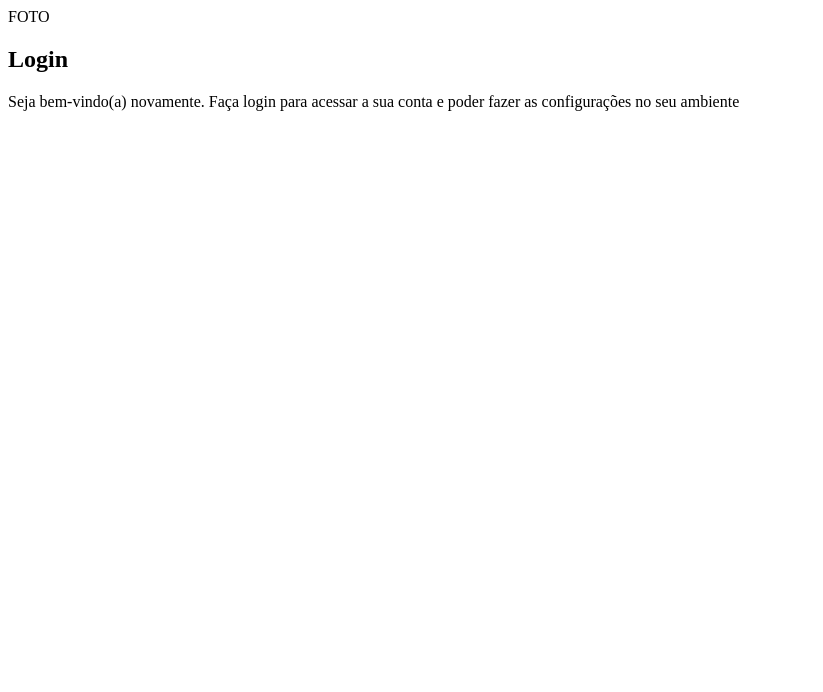
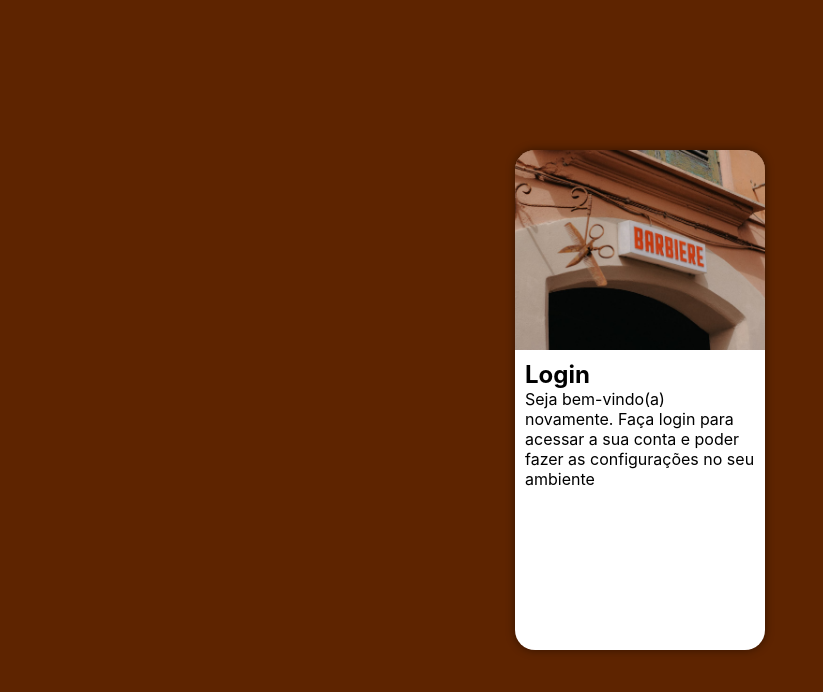
Before and after one commit to cirone50/projeto-login, a plain HTML site: page index.html in a window 1280 px wide. Shown: the whole page, without its empty margins (0-823 px from the left). Drawn offline with Linux system fonts and the light colour scheme.

Commit message:
atualizei minha tela login

```diff
--- a/estilos/style.css
+++ b/estilos/style.css
@@ -6,3 +6,50 @@
     Marrom: #5E2400
 
 */
+
+* {
+    font-family: -apple-system, BlinkMacSystemFont, 'Segoe UI', Roboto, Oxygen, Ubuntu, Cantarell, 'Open Sans', 'Helvetica Neue', sans-serif;
+    padding: 0px;
+    margin: 0px;
+    box-sizing: border-box;
+}
+
+body, html {
+    background-color:  #5E2400;
+    height: 100vh;
+    width: 100vw;
+}
+
+main {
+    position: relative;
+    height: 100vh;
+    width: 100vw;
+}
+
+section#login {
+    position: absolute;
+    top: 50%;
+    left: 50%;
+    transform: translate(-50%, -50%);
+    overflow: hidden;
+
+    background-color: white;
+    width: 250px;
+    height: 500px;
+    border-radius: 20px;
+    box-shadow: 0px 0px 10px rgba(0, 0, 0, 0.450);
+
+}
+section#login > div#imagem {
+    display: block;
+    background: #5E2400 url(../imagens/barbeiro.jpg) no-repeat;
+    background-size: cover;
+    background-position: center center;
+    height: 200px;
+}
+
+section#login > div#formulario {
+    display: block;
+    padding: 10px;
+
+}
--- a/index.html
+++ b/index.html
@@ -10,7 +10,7 @@
     <main>
         <section id="login">
             <div id="imagem">
-                FOTO
+                <!--Aqui vai a imagem nas CSS-->
             </div>
             <div id="formulario">
                 <h1>Login</h1>
```
